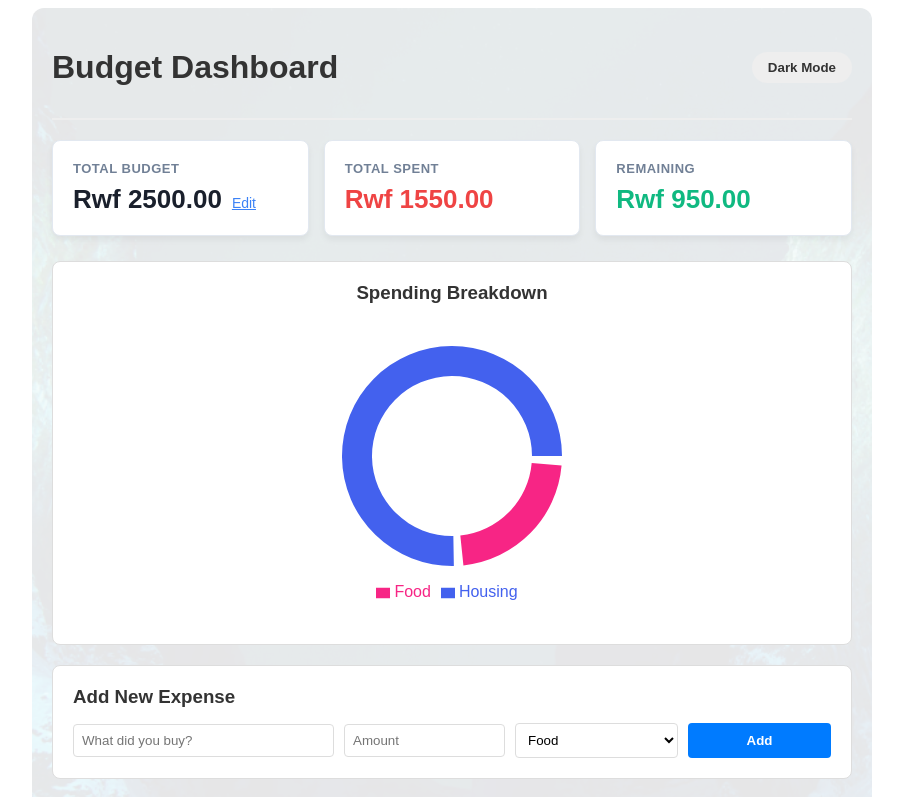
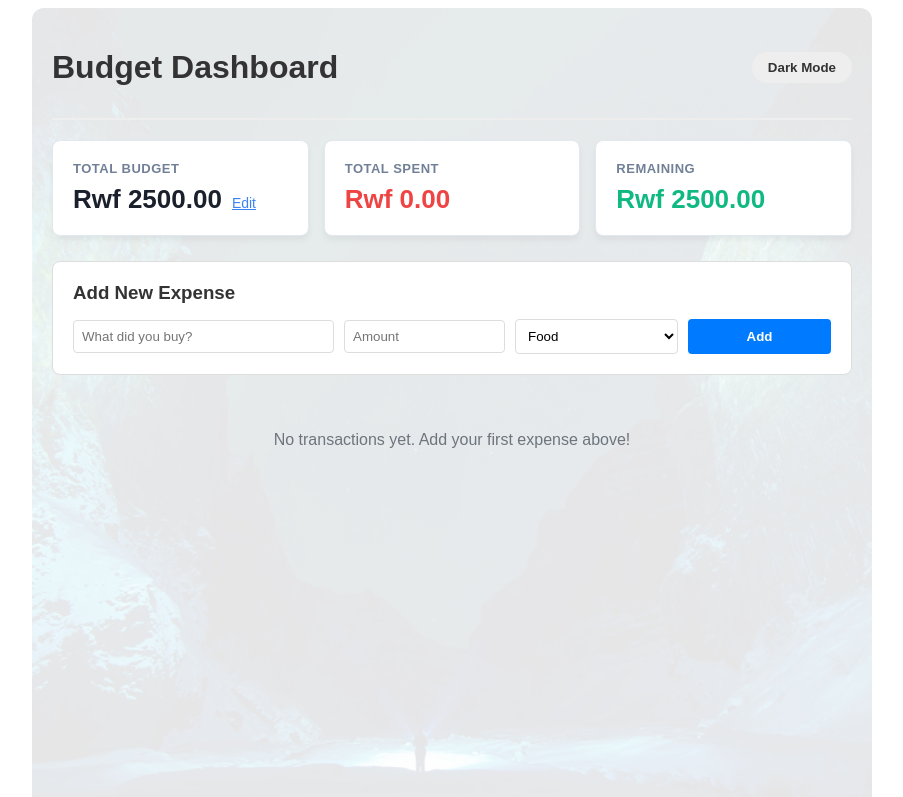
Before and after one commit to nshh123/budget-planner, a React (Vite) app: page / in a window 1280 px wide. Shown: the top 797 px of the page, without its empty margins (188-1091 px from the left). Built offline with nearby package versions, Linux system fonts and the light colour scheme.

Commit message:
Fixed UI issues

```diff
--- a/src/App.jsx
+++ b/src/App.jsx
@@ -19,10 +19,7 @@ function App() {
   const [transactions, setTransactions] = useState(() => {
     const savedTransactions = localStorage.getItem("budget-transactions");
     if (savedTransactions) return JSON.parse(savedTransactions);
-    return [
-      { id: 1, description: "Rent", amount: 1200, category: "Housing" },
-      { id: 2, description: "Groceries", amount: 350, category: "Food" },
-    ];
+    return [];
   });
 
   useEffect(() => {
--- a/src/components/SummaryCard.jsx
+++ b/src/components/SummaryCard.jsx
@@ -11,8 +11,7 @@ export default function SummaryCard({
   const [isEditing, setIsEditing] = useState(false);
   const [newBudget, setNewBudget] = useState(budget);
 
-  // Styling variables
-  const cardBg = isDark ? "#2d2d2d" : "#ffffff"; // Using pure white for light mode to match your image
+  const cardBg = isDark ? "#2d2d2d" : "#ffffff";
   const subtextColor = isDark ? "#aaaaaa" : "#718096";
   const inputBg = isDark ? "#1e1e1e" : "#ffffff";
   const inputColor = isDark ? "#ffffff" : "#000000";
@@ -35,9 +34,7 @@ export default function SummaryCard({
   };
 
   return (
-    // Notice we are using the CSS class here instead of inline flex styles!
     <div className="summary-container">
-      {/* CARD 1: Total Budget */}
       <div
         className="summary-card"
         style={{ ...cardStyle, borderColor: isDark ? "#444" : "#e2e8f0" }}
@@ -84,7 +81,6 @@ export default function SummaryCard({
                 color: isDark ? "#fff" : "#1a202c",
               }}
             >
-              {/* Changed to Rwf and added .toFixed(2) for the .00 decimal */}
               Rwf {parseFloat(budget).toFixed(2)}
             </p>
             <button
@@ -105,7 +101,6 @@ export default function SummaryCard({
         )}
       </div>
 
-      {/* CARD 2: Total Spent */}
       <div
         className="summary-card"
         style={{ ...cardStyle, borderColor: isDark ? "#444" : "#e2e8f0" }}
@@ -123,7 +118,6 @@ export default function SummaryCard({
         </p>
       </div>
 
-      {/* CARD 3: Remaining */}
       <div
         className="summary-card"
         style={{ ...cardStyle, borderColor: isDark ? "#444" : "#e2e8f0" }}
```
